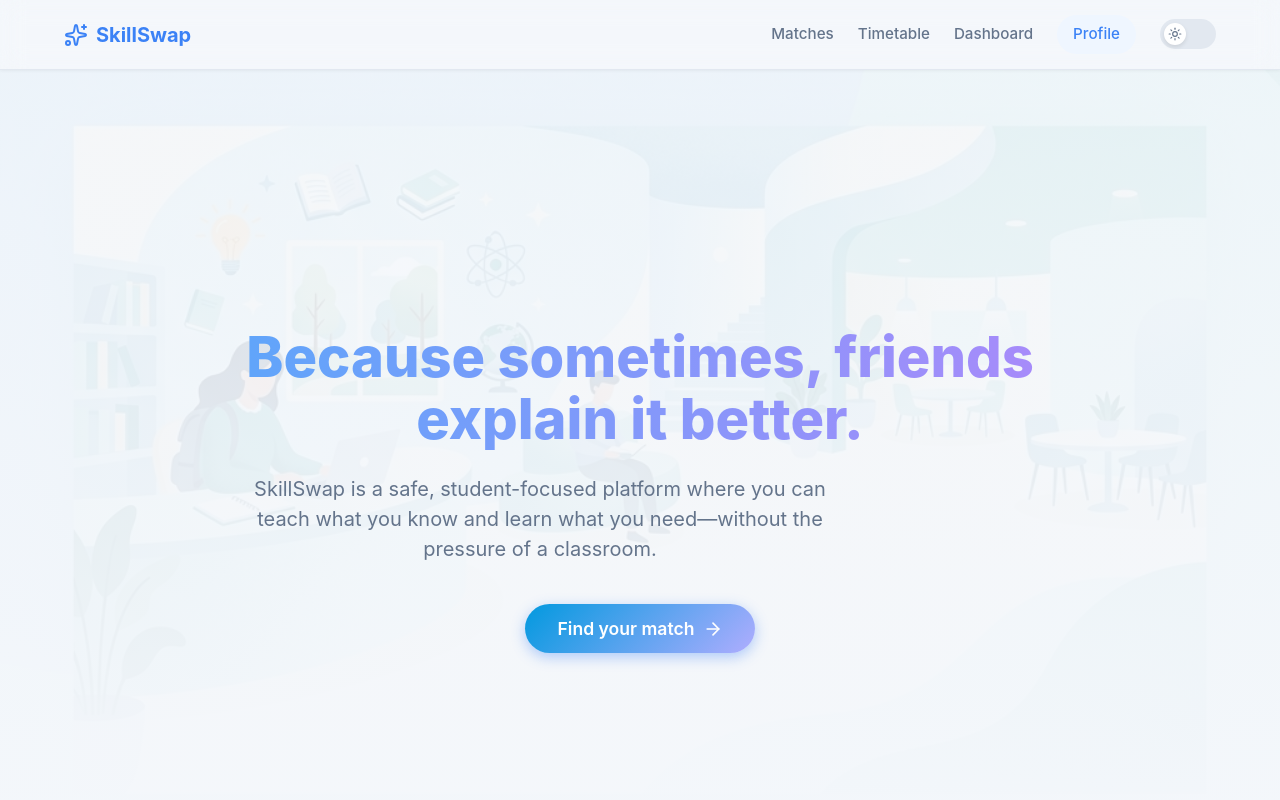
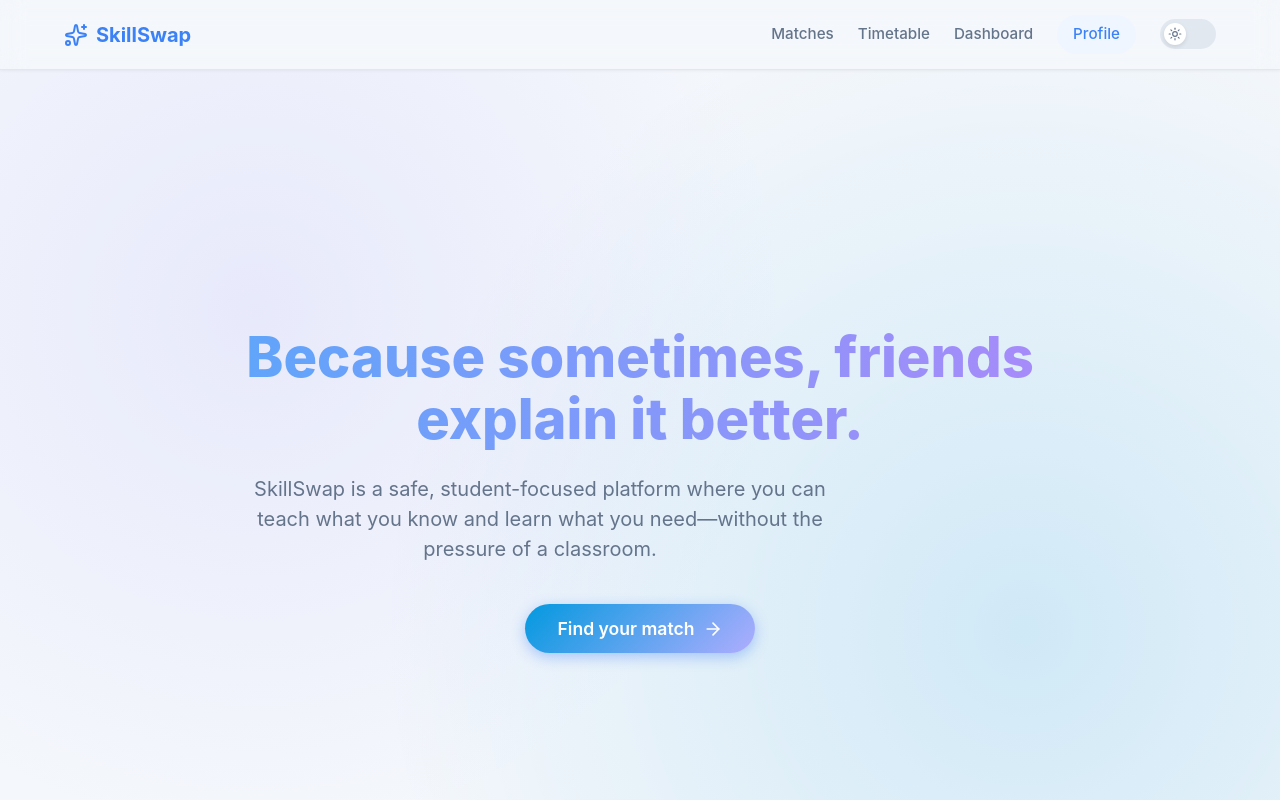
Before and after one commit to RiddhiGopalani/SkillSwap, a React (Create React App) app in the folder frontend/: page / in a window 1280 px wide. Shown: the top 800 px of the page. Built offline with nearby package versions, Linux system fonts and the light colour scheme.

Commit message:
fix: remove missing asset imports and update landing page background to CSS mesh gradient

```diff
--- a/frontend/src/pages/Landing.js
+++ b/frontend/src/pages/Landing.js
@@ -1,6 +1,5 @@
 import { useNavigate } from "react-router-dom";
 import { BookOpen, Users, Star, ArrowRight, Heart, Sparkles, MessageCircle, Map } from "lucide-react";
-import heroBg from "../assets/hero_bg.png";
 
 function Landing() {
   const navigate = useNavigate();
@@ -9,7 +8,7 @@ function Landing() {
     <div style={{ paddingTop: "70px" }}>
       {/* HERO SECTION */}
       <div className="hero" style={{
-        backgroundImage: `linear-gradient(var(--bg-overlay), var(--bg-color)), url(${heroBg})`,
+        background: `radial-gradient(circle at 20% 30%, rgba(175, 173, 254, 0.18) 0%, transparent 45%), radial-gradient(circle at 80% 70%, rgba(2, 153, 223, 0.15) 0%, transparent 55%), var(--bg-color)`,
         backgroundSize: 'cover',
         backgroundPosition: 'center',
         backgroundRepeat: 'no-repeat'
```
Also changed, not shown: frontend/src/assets/hero_bg.png (deleted), frontend/src/assets/logo.png (deleted).
